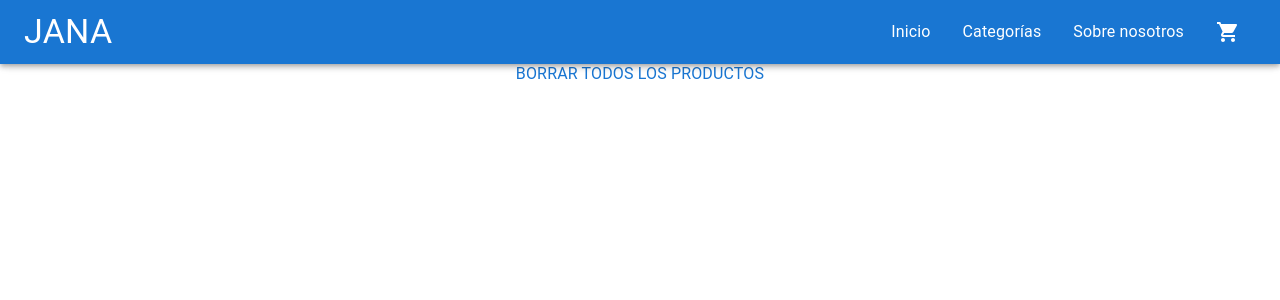
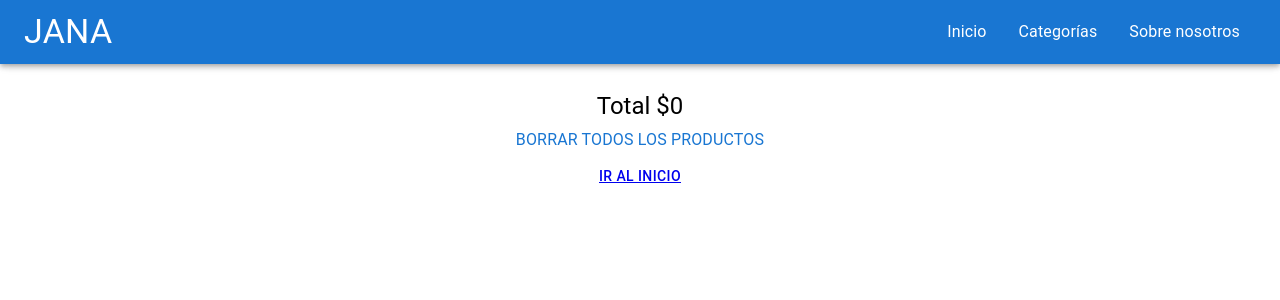
Before and after one commit to ailencachela/reactjs, a React (Create React App) app: page /cart in a window 1280 px wide. Shown: the top 300 px of the page. Built offline with nearby package versions, Linux system fonts and the light colour scheme.

Commit message:
entrega cartview

```diff
--- a/src/components/AboutUs.js
+++ b/src/components/AboutUs.js
@@ -1,11 +1,10 @@
 import { Typography } from "@mui/material";
-import NavBarPadding from "./NavBarPadding";
 
 export default function AboutUs() {
   return (
     <>
       <Typography style={{ margin: "32px" }}>
-        Bienvenidos a nuestra tienda. Esta página está en construcción.
+        Bienvenidos a nuestra tienda. Esta página está en construcción
       </Typography>
     </>
   );
--- a/src/components/Cart.js
+++ b/src/components/Cart.js
@@ -1,11 +1,40 @@
 import { Button, Grid, Typography } from "@mui/material";
 import { Box } from "@mui/system";
-import { useContext } from "react";
+import { useContext, useEffect, useState } from "react";
 import { CartContext } from "./CartContext";
 import ItemDetail from "./ItemDetail";
+import { NavLink } from "react-router-dom";
 
 export default function Cart() {
   const cartContext = useContext(CartContext);
+  const [total, setTotal] = useState(0);
+
+  useEffect(() => {
+    let currentTotal = 0;
+    cartContext.products.map((prod) => {
+      currentTotal = currentTotal + prod.price * prod.count;
+    });
+    setTotal(currentTotal);
+  }, []);
+
+  function clear() {
+    setTotal(0);
+    cartContext.clear();
+  }
+
+  function removeItem(item) {
+    cartContext.removeItem(item);
+    recalculateTotal();
+  }
+
+  function recalculateTotal() {
+    let newTotal = 0;
+    cartContext.products.map((el) => {
+      newTotal = newTotal + el.price * el.count;
+    });
+    setTotal(newTotal);
+  }
+
   return (
     <>
       <Box>
@@ -16,13 +45,26 @@ export default function Cart() {
         >
           {cartContext.products.map((el) => (
             <Grid item xs={2} sm={4} md={4} key={el.id}>
-              <ItemDetail item={el} hideCount={true} />
+              <ItemDetail item={el} hideCount={true} removeItem={removeItem} />
             </Grid>
           ))}
         </Grid>
-        <Button onClick={cartContext.clear} style={{ width: "100%" }}>
+        <Typography
+          style={{ textAlign: "center", marginTop: "34px" }}
+          variant="h5"
+        >
+          Total ${total}
+        </Typography>
+        <Button onClick={clear} style={{ width: "100%" }}>
           <Typography>BORRAR TODOS LOS PRODUCTOS</Typography>
         </Button>
+        {total === 0 ? (
+          <>
+            <Button style={{ width: "100%" }}>
+              <NavLink to="/">Ir al inicio</NavLink>
+            </Button>
+          </>
+        ) : null}
       </Box>
     </>
   );
--- a/src/components/CartContext.js
+++ b/src/components/CartContext.js
@@ -23,8 +23,21 @@ function CartContextProvider({ defaultValue = [], children }) {
     setProducts([]);
   }
 
+  function removeItem(item) {
+    if (isInCart(item.id)) {
+      item.count = item.count - 1;
+      if (item.count === 0) {
+        const newProds = products.filter((el) => el.id !== item.id);
+        setProducts(newProds);
+        console.log(newProds);
+      }
+    }
+  }
+
   return (
-    <CartContext.Provider value={{ products, addToCart, isInCart, clear }}>
+    <CartContext.Provider
+      value={{ products, addToCart, isInCart, clear, removeItem }}
+    >
       {children}
     </CartContext.Provider>
   );
--- a/src/components/ItemDetail.js
+++ b/src/components/ItemDetail.js
@@ -1,4 +1,5 @@
 import {
+  Button,
   Card,
   CardActionArea,
   CardContent,
@@ -9,14 +10,19 @@ import { useContext, useState } from "react";
 import { CartContext } from "./CartContext";
 import ItemCount from "./ItemCount";
 
-export default function ItemDetail({ item, hideCount }) {
+export default function ItemDetail({ item, hideCount, removeItem }) {
+  const cartContext = useContext(CartContext);
   const [selectedCount, setSelectedCount] = useState(null);
-  const cartContext = useContext(CartContext);
 
   function addToCart(count) {
     setSelectedCount(count);
     cartContext.addToCart(item, count);
   }
+
+  function removeThisItem() {
+    removeItem(item);
+  }
+
   return (
     <>
       <div style={{ width: "100%", display: "flex", justifyContent: "center" }}>
@@ -32,9 +38,16 @@ export default function ItemDetail({ item, hideCount }) {
                 />
                 <CardContent>
                   {item.count > 0 && hideCount ? (
-                    <Typography>
-                      Hay {item.count} elementos en este carrito
-                    </Typography>
+                    <>
+                      <Typography>
+                        Hay {item.count} elementos en este carrito. Precio
+                        individual de ${item.price}. Total de $
+                        {item.count * item.price}
+                      </Typography>
+                      <Button onClick={removeThisItem}>
+                        <Typography>Eliminar item</Typography>
+                      </Button>
+                    </>
                   ) : null}
                   <Typography gutterBottom variant="h5" component="div">
                     {item.title}
--- a/src/components/ItemDetailContainer.js
+++ b/src/components/ItemDetailContainer.js
@@ -1,7 +1,6 @@
 import { useEffect, useState } from "react";
 import { useParams } from "react-router-dom";
 import ItemDetail from "./ItemDetail";
-import NavBarPadding from "./NavBarPadding";
 
 export default function ItemDetailContainer({ mockItems }) {
   const { itemId } = useParams();
--- a/src/components/ItemList.js
+++ b/src/components/ItemList.js
@@ -4,7 +4,6 @@ import { useState } from "react";
 import Item from "./Item";
 
 export default function ItemList({ items }) {
-  const [id, setId] = useState(null);
   return (
     <Box sx={{ flexGrow: 1, margin: "32px" }}>
       <Grid
@@ -12,7 +11,7 @@ export default function ItemList({ items }) {
         spacing={{ xs: 2, md: 3 }}
         columns={{ xs: 4, sm: 8, md: 12 }}
       >
-        {items.map((item, index) => (
+        {items.map((item) => (
           <Grid item xs={2} sm={4} md={4} key={item.id}>
             <Item
               id={item.id}
--- a/src/components/ItemListContainer.js
+++ b/src/components/ItemListContainer.js
@@ -1,6 +1,5 @@
 import { useState } from "react";
 import ItemList from "./ItemList";
-import NavBarPadding from "./NavBarPadding";
 
 export default function ItemListContainer({ mockItems }) {
   const [items, setItems] = useState([]);
--- a/src/components/NavBar.js
+++ b/src/components/NavBar.js
@@ -1,8 +1,11 @@
 import { AppBar, Toolbar, Typography, MenuItem } from "@mui/material";
+import { useContext } from "react";
 import { Link, NavLink } from "react-router-dom";
+import { CartContext } from "./CartContext";
 import CartWidget from "./CartWidget";
 
 export default function NavBar() {
+  const cartContext = useContext(CartContext);
   const items = [
     {
       id: "home",
@@ -36,9 +39,13 @@ export default function NavBar() {
               </NavLink>
             </MenuItem>
           ))}
-          <MenuItem key={"cart"}>
-            <CartWidget />
-          </MenuItem>
+          {cartContext.products.length > 0 ? (
+            <MenuItem key={"cart"}>
+              <NavLink to="/cart" style={{ color: "white" }}>
+                <CartWidget />
+              </NavLink>
+            </MenuItem>
+          ) : null}
         </Toolbar>
       </AppBar>
       <div style={{ height: "80px" }}></div>
```
